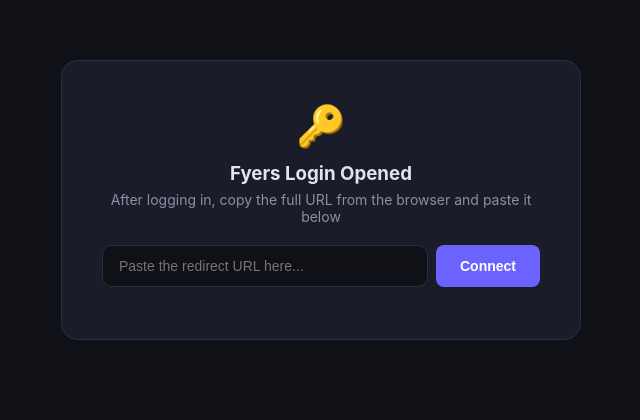
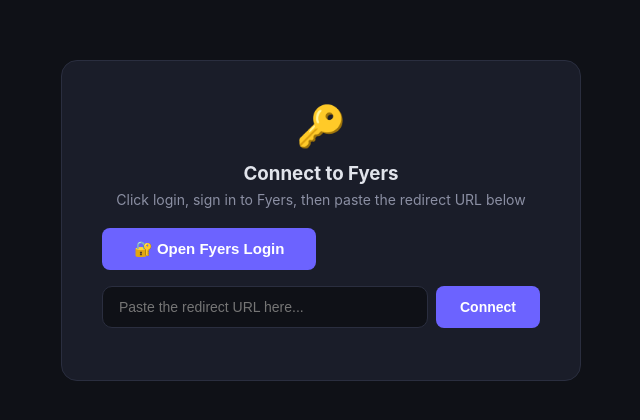
Before and after one commit to vinay031098/indicator_based_trading, a Flask app: page /auth/callback in a window 1280 px wide. Shown: the part 127-547 px from the top of the page, without its empty margins (319-959 px from the left). Run offline with Flask 3, Linux system fonts and the light colour scheme.

Commit message:
Fix auth: use paste-URL flow everywhere, no custom domain callback needed

```diff
--- a/app.py
+++ b/app.py
@@ -19,10 +19,8 @@ APP_ID = os.environ.get("FYERS_APP_ID", "HTEDSURO6P-100")
 SECRET_ID = os.environ.get("FYERS_SECRET_ID", "6E0U40KRQT")
 DOMAIN = os.environ.get("DOMAIN", "belezabrasileiro.com")
 
-if PRODUCTION:
-    REDIRECT_URI = f"https://{DOMAIN}/auth/callback"
-else:
-    REDIRECT_URI = os.environ.get("FYERS_REDIRECT_URI", "https://fyersapiapp.com")
+# Always use fyersapiapp.com — Fyers redirects there, user pastes URL back
+REDIRECT_URI = "https://fyersapiapp.com"
 
 app = Flask(__name__)
 app.secret_key = os.environ.get("SECRET_KEY", "nifty50_indicators_trade_2026")
@@ -240,7 +238,7 @@ def index():
 
 @app.route("/auth/login")
 def auth_login():
-    """Redirect user to Fyers login. Works on both local and production."""
+    """Return Fyers login URL. Frontend opens it in new tab."""
     global fyers_client
     if fyers_client is None:
         fyers_client = FyersClient(APP_ID, SECRET_ID, redirect_uri=REDIRECT_URI)
@@ -255,7 +253,7 @@ def auth_login():
         nonce=""
     )
     auth_url = session_model.generate_authcode()
-    return redirect(auth_url)
+    return jsonify({"auth_url": auth_url})
 
 
 @app.route("/auth/callback")
--- a/templates/index.html
+++ b/templates/index.html
@@ -569,22 +569,17 @@
         {% if not authenticated %}
         <div class="auth-section" id="connectingState" style="max-width: 520px; margin: 60px auto; padding: 40px; background: var(--card); border-radius: 16px; border: 1px solid var(--border); text-align: center;">
             <div style="font-size: 40px; margin-bottom: 12px;">🔑</div>
-            {% if production %}
-            <h3 style="margin-bottom: 6px;">Login Required</h3>
-            <p style="color: var(--text-muted); font-size: 14px; margin-bottom: 24px;">Connect your Fyers account to start analyzing NIFTY 50 stocks</p>
-            <a href="/auth/login" class="btn btn-primary" style="display: inline-block; padding: 14px 40px; font-size: 16px; text-decoration: none; border-radius: 12px;">
-                🔐 Login with Fyers
-            </a>
-            {% else %}
-            <h3 style="margin-bottom: 6px;">Fyers Login Opened</h3>
-            <p style="color: var(--text-muted); font-size: 14px; margin-bottom: 20px;">After logging in, copy the full URL from the browser and paste it below</p>
+            <h3 style="margin-bottom: 6px;">Connect to Fyers</h3>
+            <p style="color: var(--text-muted); font-size: 14px; margin-bottom: 20px;">Click login, sign in to Fyers, then paste the redirect URL below</p>
+            <button class="btn btn-primary" id="loginBtn" onclick="openFyersLogin()" style="padding: 12px 32px; font-size: 15px; margin-bottom: 16px; cursor: pointer;">
+                🔐 Open Fyers Login
+            </button>
             <div style="display: flex; gap: 8px;">
                 <input type="text" id="authUrlInput" placeholder="Paste the redirect URL here..."
                     style="flex:1; background: var(--bg); border: 1px solid var(--border); color: var(--text); padding: 12px 16px; border-radius: 10px; font-size: 14px; outline: none;"
                     oninput="autoConnect(this.value)">
                 <button class="btn btn-primary" id="connectBtn" onclick="connectNow()">Connect</button>
             </div>
-            {% endif %}
             <div id="connectMsg" style="margin-top: 12px; font-size: 13px;"></div>
         </div>
         {% else %}
@@ -607,6 +602,25 @@
         // Set today as default date
         const today = new Date().toISOString().split('T')[0];
         document.getElementById('analysisDate').value = today;
+
+        // ─── Open Fyers Login in new tab ─────────────────
+        async function openFyersLogin() {
+            const btn = document.getElementById('loginBtn');
+            btn.innerHTML = '⏳ Loading...';
+            btn.disabled = true;
+            try {
+                const res = await fetch('/auth/login');
+                const data = await res.json();
+                if (data.auth_url) {
+                    window.open(data.auth_url, '_blank');
+                    btn.innerHTML = '✅ Opened — Now paste URL below';
+                    document.getElementById('authUrlInput').focus();
+                }
+            } catch(e) {
+                btn.innerHTML = '🔐 Open Fyers Login';
+                btn.disabled = false;
+            }
+        }
 
         // ─── Auto-connect when URL is pasted ─────────────────
         let connecting = false;
```
